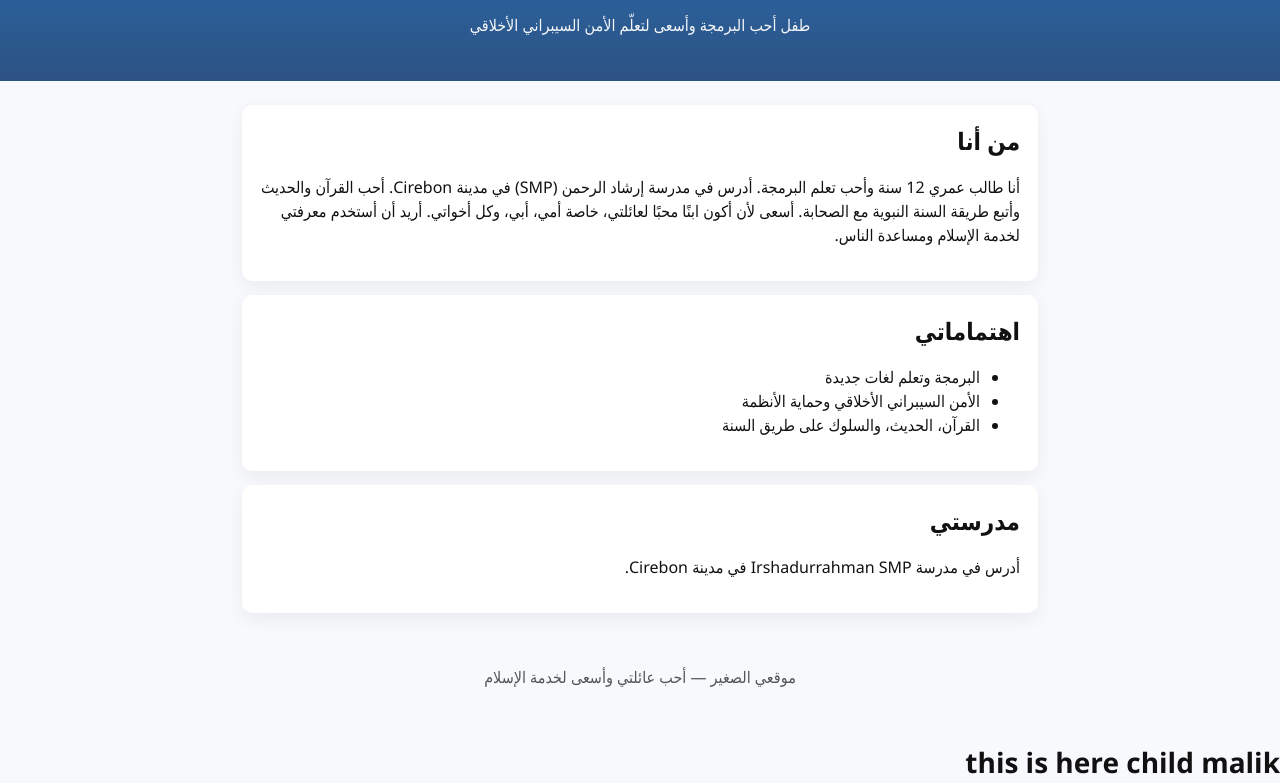
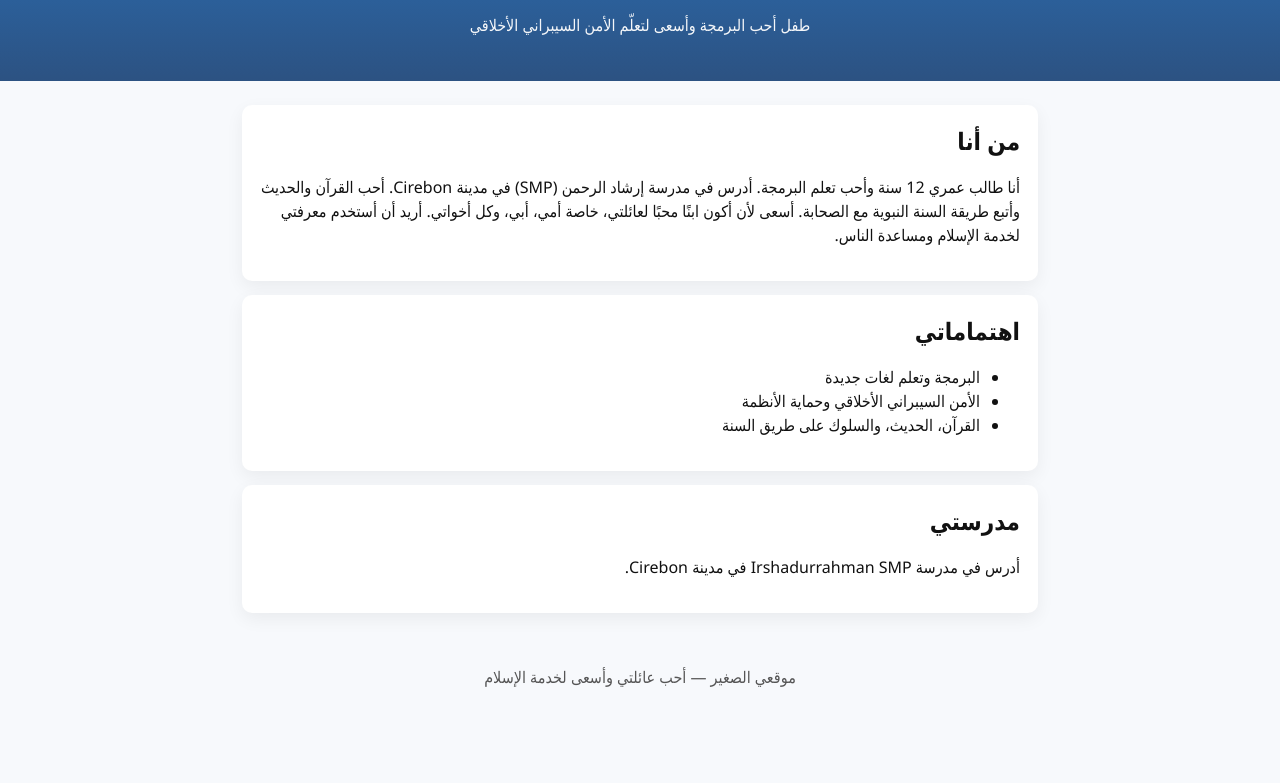
Before and after one commit to cerbon-web/malik-web, a plain HTML site: page index.html in a window 1280 px wide. Shown: the part 79-862 px from the top of the page. After the commit the page ends 800 px from the top, so only its background shows below. Drawn offline with Linux system fonts and the light colour scheme.

Commit message:
Update index.html

```diff
--- a/index.html
+++ b/index.html
@@ -41,7 +41,6 @@
   <footer class="site-footer">
     <p data-i18n="footer">موقعي الصغير — أحب عائلتي وأسعى لخدمة الإسلام</p>
   </footer>
-<h1>this is here child malik</h1>
   <script src="script.js"></script>
 </body>
 </html>
```
